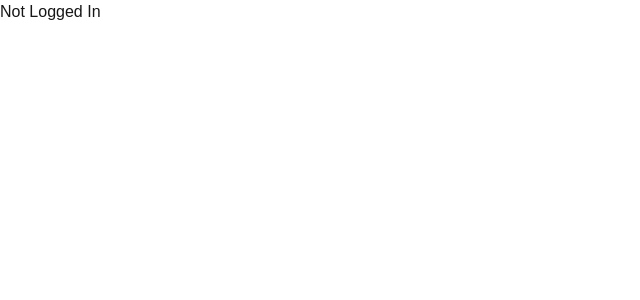
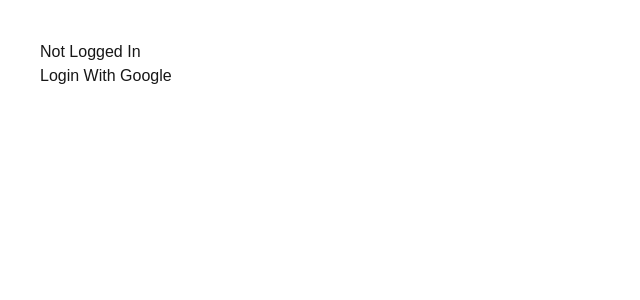
Before and after one commit to Vijayviji26/smart-bookmark-app, a Next.js app: page / in a window 1280 px wide. Shown: the top 300 px of the page, without its empty margins (0-640 px from the left). Built offline with nearby package versions, Linux system fonts and the light colour scheme; no server answers.

Commit message:
add google login button

```diff
--- a/app/page.tsx
+++ b/app/page.tsx
@@ -19,19 +19,20 @@
 
   if (loading) return <p>Loading...</p>
 
-  if (!user) return <h2>Not Logged In</h2>
-
+  if (!user)
   return (
     <div style={{ padding: "40px" }}>
-      <h2>Welcome {user.email}</h2>
+      <h2>Not Logged In</h2>
       <button
         onClick={async () => {
-          await supabase.auth.signOut()
-          location.reload()
+          await supabase.auth.signInWithOAuth({
+            provider: "google",
+          })
         }}
       >
-        Logout
+        Login With Google
       </button>
     </div>
+
   )
 }
```
